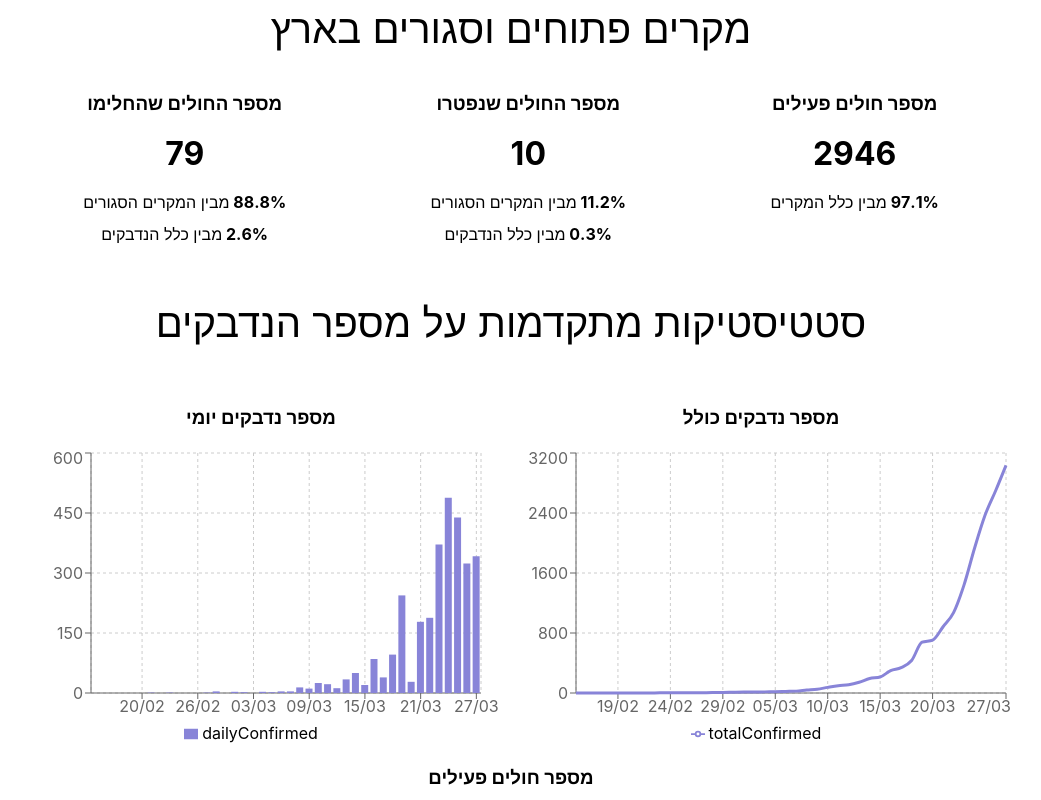
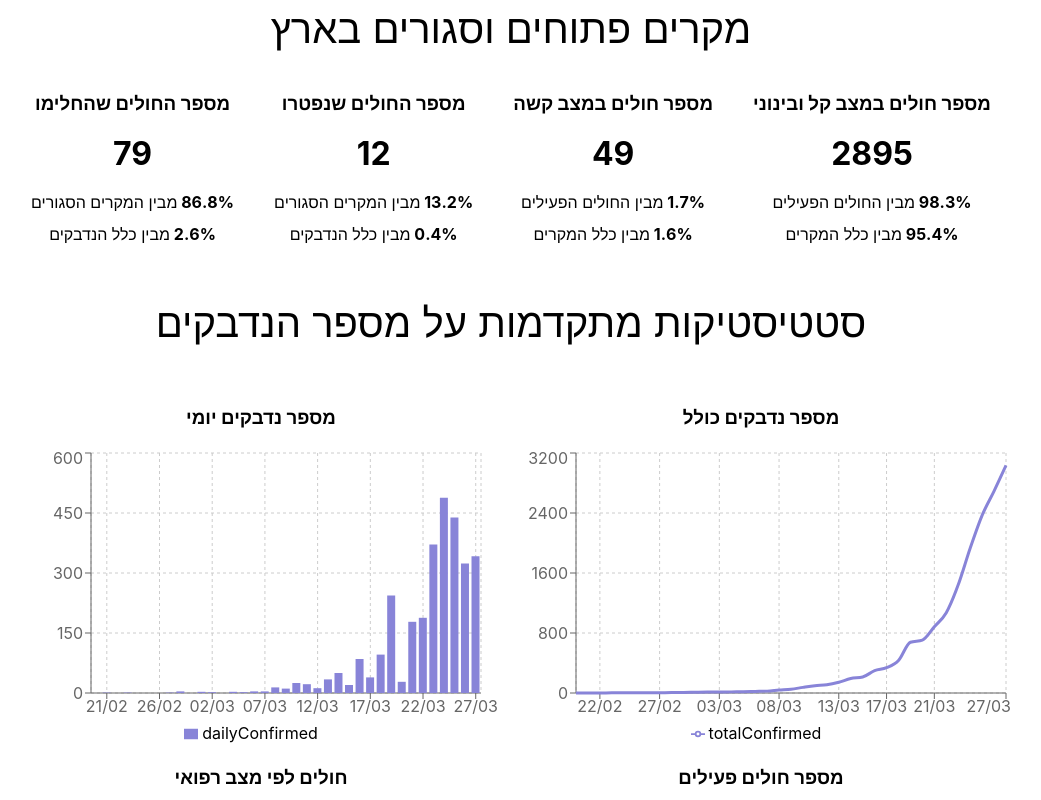
Before and after one commit to ronikar/COVID-19-Israel-Tracker, a React (Create React App) app: page / in a window 1280 px wide. Shown: the part 680-1480 px from the top of the page, without its empty margins (129-1170 px from the left). Built offline with nearby package versions, Linux system fonts and the light colour scheme.

Commit message:
add critical and mild conditiom cases data

```diff
--- a/src/CasesStatistics.tsx
+++ b/src/CasesStatistics.tsx
@@ -8,11 +8,13 @@ interface Props {
 }
 
 export function CasesStatistics({ dailyReport }: Props) {
-    const { totalDeaths, totalRecovered } = dailyReport;
+    const { totalDeaths, totalRecovered, mildConditionCases = 0, criticalCases = 0 } = dailyReport;
+    console.log(dailyReport);
     return <section className="active-close-statistics">
         <h2>מקרים פתוחים וסגורים בארץ</h2>
         <div className="cases-panel">
-            <ActiveCasesCube {...dailyReport} />
+            <ActiveCasesCube title="מספר חולים במצב קל ובינוני" value={mildConditionCases} {...dailyReport} />
+            <ActiveCasesCube title="מספר חולים במצב קשה" value={criticalCases} {...dailyReport} />
             <CloseCasesCube title="מספר החולים שנפטרו" value={totalDeaths} {...dailyReport} />
             <CloseCasesCube title="מספר החולים שהחלימו" value={totalRecovered} {...dailyReport} />
         </div>
@@ -20,17 +22,20 @@ export function CasesStatistics({ dailyReport }: Props) {
 }
 
 interface ActiveCasesCubeProps {
+    title: string;
+    value: number;
     activeCases: number;
     totalConfirmed: number;
 }
 
-function ActiveCasesCube({ activeCases, totalConfirmed }: ActiveCasesCubeProps) {
-
-    const ratio = activeCases / totalConfirmed * 100;
+function ActiveCasesCube({ title, value, activeCases, totalConfirmed }: ActiveCasesCubeProps) {
+    const activeRatio = value / activeCases * 100;
+    const totalRatio = value / totalConfirmed * 100;
     return <div className="active-cases-cube">
-        <h3>מספר חולים פעילים</h3>
-        <div className="value">{activeCases}</div>
-        <div className="ratio"><span>{ratio.toFixed(1)}</span>מבין כלל המקרים </div>
+        <h3>{title}</h3>
+        <div className="value">{value}</div>
+        <div className="ratio"><span>{activeRatio.toFixed(1)}</span> מבין החולים הפעילים</div>
+        <div className="ratio"><span>{totalRatio.toFixed(1)}</span>מבין כלל המקרים </div>
     </div>;
 }
 
--- a/src/ConfirmedCasesStatistics.tsx
+++ b/src/ConfirmedCasesStatistics.tsx
@@ -14,6 +14,9 @@ export function ConfirmedCasesStatistics({ reports }: Props) {
     const totalLineDataKeys = useMemo(() => [{ id: "totalConfirmed", color: "#8884d8" }], []);
     const dailyBarDataKeys = useMemo(() => [{ id: "dailyConfirmed", color: "#8884d8" }], []);
     const activeLineDataKeys = useMemo(() => [{ id: "activeCases", color: "#8884d8" }], []);
+    const criticalLineDataKeys = useMemo(() => [{ id: "criticalCases", color: "#c1bc08" }, { id: "mildConditionCases", color: "#8884d8" }], []);
+
+    const reportsWithCriticalCases = useMemo(() => reports.filter(_ => !!_.criticalCases), [reports]);
 
     return <section className="confirmed-cases-panel">
         <h2>סטטיסטיקות מתקדמות על מספר הנדבקים</h2>
@@ -21,6 +24,7 @@ export function ConfirmedCasesStatistics({ reports }: Props) {
             <LineChartComponent title="מספר נדבקים כולל" data={reports} lineDataKeys={totalLineDataKeys} />
             <BarChartComponent title="מספר נדבקים יומי" data={reports} barDataKeys={dailyBarDataKeys} />
             <LineChartComponent title="מספר חולים פעילים" data={reports} lineDataKeys={activeLineDataKeys} />
+            <LineChartComponent title="חולים לפי מצב רפואי" data={reportsWithCriticalCases} lineDataKeys={criticalLineDataKeys} />
         </div>
     </section>
 }
--- a/src/providers/getIsraelCovid19Data.ts
+++ b/src/providers/getIsraelCovid19Data.ts
@@ -11,12 +11,15 @@ export interface DailyReportData {
     deaths: number;
     recovered: number
 }
+const DATE_FORMAT = "DD.MM.YYYY";
+const startDate = moment("20.02.2020", DATE_FORMAT).toDate();
 
-const startDate = moment("15.02.2020", "DD.MM.YYYY").toDate();
+const confirmedCasesReports = [0, 1, 1, 2, 2, 2, 2, 3, 7, 7, 10, 12, 12, 15, 17, 21, 25, 39, 50, 75, 97, 109, 143, 193, 213, 298, 337, 433, 677, 705, 883, 1071, 1442, 1930, 2369, 2693, 3035]
+const activeCasesReports = [0, 1, 1, 2, 2, 2, 2, 3, 6, 6, 9, 11, 11, 14, 15, 19, 22, 36, 46, 71, 93, 105, 139, 189, 209, 294, 326, 422, 663, 689, 846, 1033, 1400, 1874, 2306, 2617, 2944];
+const totalDeathsReports = [0, 0, 0, 0, 0, 0, 0, 0, 0, 0, 0, 0, 0, 0, 0, 0, 0, 0, 0, 0, 0, 0, 0, 0, 0, 0, 0, 0, 0, 1, 1, 1, 1, 3, 5, 8, 12];
 
-const confirmedCasesReports = [0, 0, 0, 0, 0, 0, 1, 1, 2, 2, 2, 2, 3, 7, 7, 10, 12, 12, 15, 17, 21, 25, 39, 50, 75, 97, 109, 143, 193, 213, 298, 337, 433, 677, 705, 883, 1071, 1442, 1930, 2369, 2693, 3035]
-const activeCasesReports = [0, 0, 0, 0, 0, 0, 1, 1, 2, 2, 2, 2, 3, 6, 6, 9, 11, 11, 14, 15, 19, 22, 36, 46, 71, 93, 105, 139, 189, 209, 294, 326, 422, 663, 689, 846, 1033, 1400, 1874, 2306, 2617, 2946];
-const totalDeathsReports = [0, 0, 0, 0, 0, 0, 0, 0, 0, 0, 0, 0, 0, 0, 0, 0, 0, 0, 0, 0, 0, 0, 0, 0, 0, 0, 0, 0, 0, 0, 0, 0, 0, 0, 1, 1, 1, 1, 3, 5, 8, 10];
+const criticalCasesDataStartDate = moment("13.03.2020", DATE_FORMAT).toDate();
+const criticalCasesData = [3, 2, 2, 4, 5, 6, 6, 10, 15, 18, 29, 34, 39, 46, 49];
 
 //TODO: look for reliable dataset service
 export async function getIsraelCovid19Reports() {
@@ -38,7 +41,20 @@ export async function getIsraelCovid19Reports() {
         const dailyRecovered = isFirstItem ? totalRecovered : totalRecovered - reports[index - 1].totalRecovered;
         const dailyDeaths = isFirstItem ? totalDeaths : totalDeaths - reports[index - 1].totalDeaths;
 
-        reports.push({ id, date, totalConfirmed, totalDeaths, totalRecovered, activeCases, closeCases, dailyConfirmed, dailyDeaths, dailyRecovered });
+        let report: covid19.DailyReport = { id, date, totalConfirmed, totalDeaths, totalRecovered, activeCases, closeCases, dailyConfirmed, dailyDeaths, dailyRecovered };
+
+        const cirticalIndex = getDiffInDays(date, criticalCasesDataStartDate);
+
+        if (cirticalIndex >= 0) {
+            const criticalCases = criticalCasesData[cirticalIndex];
+            report = {
+                ...report,
+                criticalCases,
+                mildConditionCases: activeCases - criticalCases
+            }
+        }
+
+        reports.push(report);
     }
 
     return Promise.resolve(reports);
@@ -48,6 +64,10 @@ function getDate(date: Date, additionalDays: number) {
     const newDate = new Date(date);
     newDate.setDate(newDate.getDate() + additionalDays);
     return newDate;
+}
+
+function getDiffInDays(first: Date, second: Date) {
+    return moment(first).diff(moment(second), "days");
 }
 
 // export async function getIsraelCovid19Data(): Promise<DailyReport[]> {
--- a/src/react-app-env.d.ts
+++ b/src/react-app-env.d.ts
@@ -15,6 +15,8 @@ declare namespace covid19{
         totalDeaths: number;
         activeCases: number;
         closeCases: number;
+        criticalCases?: number;
+        mildConditionCases?: number;
     }
 }
 
```
